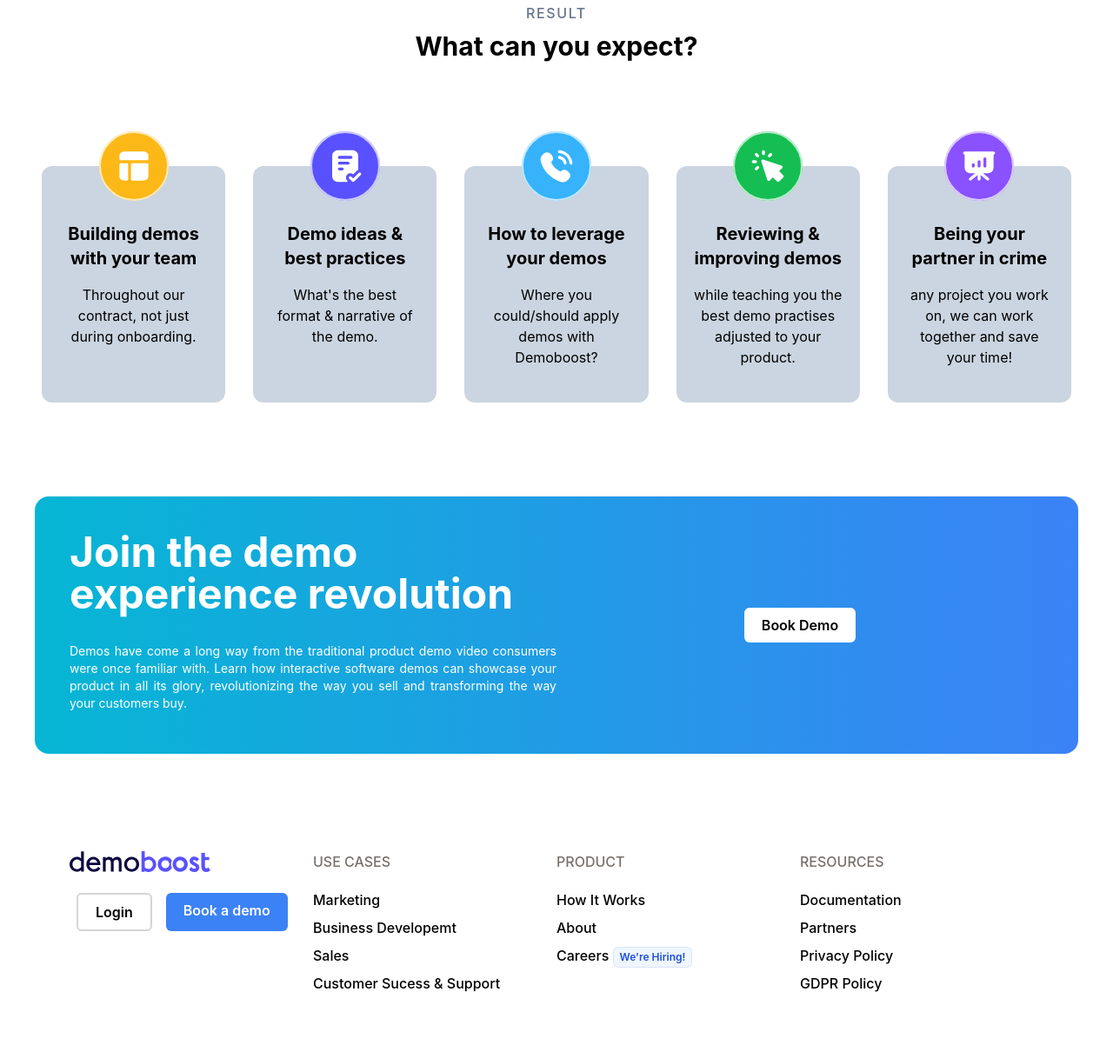
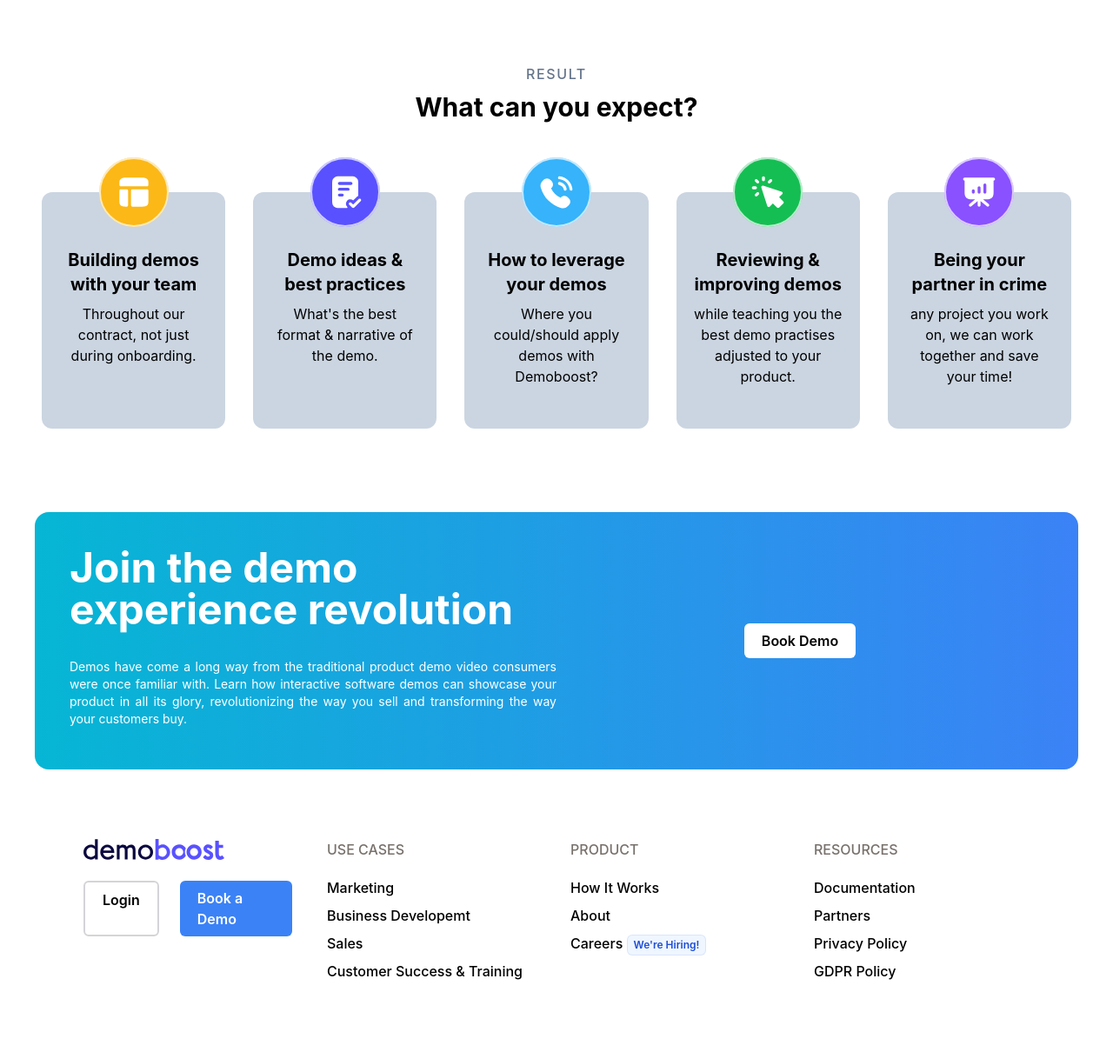
Before and after one commit to Dines-A/ROAS-Digital, a website: page index.html in a window 1280 px wide. Shown: the part 656-1866 px from the top of the page at 87% size. Drawn offline with nearby package versions, Linux system fonts and the light colour scheme.

Commit message:
home bg and join bg yet to change

```diff
--- a/index.html
+++ b/index.html
@@ -5,22 +5,24 @@
     <meta charset="UTF-8">
     <meta name="viewport" content="width=device-width, initial-scale=1.0">
     <title>Demoboost</title>
-    <link rel="preconnect" href="https://fonts.googleapis.com">
-    <link rel="preconnect" href="https://fonts.gstatic.com" crossorigin>
     <script src="https://cdn.tailwindcss.com"></script>
     <link rel="icon" type="image/x-icon" href="./Source/title.svg">
     <link rel="stylesheet" href="./index.css">
 </head>
 
 <body>
+
     <div class="main">
 
-        <section class="home font-normal">
-            <div class="bg-blue-950 py-3">
+        <section class="home">
+
+            <div class="bg-blue-950 py-4">
                 <img class="ml-5 lg:ml-8 w-56 h-5" src="./Source/logo.svg" alt="Company logo image">
             </div>
-            <div class="bg-neutral-300 border rounded-bl-2xl rounded-br-3xl">
-                <div class="block lg:flex py-5 lg:py-6 lg:mx-20 ">
+
+            <div class="bg-neutral-300 rounded-bl-2xl rounded-br-3xl">
+                <div class="lg:flex py-5 lg:py-6 lg:mx-20 ">
+
                     <div class="w-full px-4 lg:w-1/2 my-auto">
                         <p class="text-stone-500 font-medium ">
                             OUR CUSTOMER SUCCESS
@@ -31,7 +33,7 @@
                         <p class="text-4xl lg:text-5xl font-bold py-1">
                             Instant Time to Value
                         </p>
-                        <p class="py-4 text-justify	">
+                        <p class="py-4 text-justify">
                             Unleash the power of an automated demo library with a minimal effort: Demoboost supports you
                             with all the hard work, allowing you to quickly capitalize on automated demo platform and
                             increase your long-term value.
@@ -48,105 +50,124 @@
                             <li class="py-1">We share the best practice, playbooks &
                                 ideas.</li>
                         </ul>
-                        <div class="w-full lg:w-fit text-center font-medium text-white bg-sky-500	rounded-md px-4 py-2 my-4 cursor-pointer
+
+                        <div class="w-full lg:w-fit text-center font-medium text-white bg-blue-500	rounded-md px-4 py-2 my-4 cursor-pointer
                             hover:opacity-90">
                             Book demo
                         </div>
 
                     </div>
+
                     <div class="w-full lg:w-1/2">
                         <img class="mx-auto" src="./Source/bgimg.svg" alt="background image.">
                     </div>
+
                 </div>
             </div>
+
         </section>
 
 
+        <section class="result my-16">
 
-        <section class="result">
-            <div class="title text-center py-10">
+            <div class="text-center py-10">
                 <p class="text-slate-500 font-medium tracking-widest"> RESULT </p>
                 <p class="text-3xl font-bold py-2">
                     What can you <span class="block lg:inline-block">expect?</span> </p>
             </div>
 
-            <div class="block md:flex py-5 my-5 px-4 lg:px-8">
+            <div class="lg:flex px-4 lg:px-8">
+
                 <div class="relative   bg-slate-300  rounded-xl pt-14 pb-8 lg:my-8 my-16  lg:mx-4  lg:w-1/2 px-5">
                     <div class="absolute -top-10 left-1/2 transform -translate-x-1/2">
                         <img src="./Source/card1.svg" alt="">
                     </div>
-                    <p class="text-xl font-bold py-2 text-center">
+                    <div class="py-2 text-center">
+                        <p class="text-xl font-bold">
                             Building demos with your team
                         </p>
-                    <p class="font-normal text-grey-400 py-2  text-center">
+                        <p class="text-grey-400 py-2">
                             Throughout our contract, not just during onboarding.
                         </p>
+                    </div>
                 </div>
 
                 <div class="relative   bg-slate-300  rounded-xl pt-14 pb-8 lg:my-8 my-16  lg:mx-4  lg:w-1/2 px-5">
                     <div class="absolute -top-10 left-1/2 transform -translate-x-1/2">
                         <img src="./Source/card2.svg" alt="">
                     </div>
-                    <p class="text-xl font-bold py-2 text-center">
+                    <div class="py-2 text-center">
+                        <p class="text-xl font-bold">
                             Demo ideas &amp; best practices
                         </p>
-                    <p class="font-normal text-grey-400 py-2  text-center">
+                        <p class="text-grey-400 py-2 mb-4">
                             What's the best format &amp; narrative of the demo.
+
                         </p>
+                    </div>
                 </div>
 
                 <div class="relative   bg-slate-300  rounded-xl pt-14 pb-8 lg:my-8 my-16  lg:mx-4  lg:w-1/2 px-5">
                     <div class="absolute -top-10 left-1/2 transform -translate-x-1/2">
                         <img src="./Source/card3.svg" alt="">
                     </div>
-                    <p class="text-xl font-bold py-2 text-center">
+                    <div class="py-2 text-center">
+                        <p class="text-xl font-bold">
                             How to leverage your demos
                         </p>
-                    <p class="font-normal text-grey-400 py-2  text-center">
+                        <p class="text-grey-400 py-2">
                             Where you could/should
                             apply demos with
                             Demoboost?
                         </p>
+                    </div>
                 </div>
 
                 <div class="relative   bg-slate-300  rounded-xl pt-14 pb-8 lg:my-8 my-16  lg:mx-4  lg:w-1/2 px-5">
                     <div class="absolute -top-10 left-1/2 transform -translate-x-1/2">
                         <img src="./Source/card4.svg" alt="">
                     </div>
-                    <p class="text-xl font-bold py-2 text-center">
+                    <div class="py-2 text-center">
+                        <p class="text-xl font-bold">
                             Reviewing &amp;
                             improving demos
                         </p>
-                    <p class="font-normal text-grey-400 py-2  text-center">
+                        <p class="text-grey-400 py-2">
                             while teaching you the
                             best demo practises
                             adjusted to your
                             product.
                         </p>
                     </div>
+                </div>
 
                 <div class="relative   bg-slate-300  rounded-xl pt-14 pb-8 lg:my-8 my-16  lg:mx-4  lg:w-1/2 px-5">
                     <div class="absolute -top-10 left-1/2 transform -translate-x-1/2">
                         <img src="./Source/card5.svg" alt="">
                     </div>
-                    <p class="text-xl font-bold py-2 text-center">
+                    <div class="py-2 text-center">
+                        <p class="text-xl font-bold">
                             Being your partner
                             in crime
                         </p>
-                    <p class="font-normal text-grey-400 py-2  text-center">
+                        <p class="text-grey-400 py-2">
                             any project you work on,
                             we can work together
                             and save your time!
                         </p>
                     </div>
+                </div>
 
             </div>
+
         </section>
 
 
-        <section>
+        <section class="join my-16">
+
             <div
-                class="block lg:flex py-10 my-14 lg:mx-10  px-8 lg:px-10 bg-gradient-to-r from-cyan-500 to-blue-500 lg:rounded-2xl">
+                class="lg:flex py-10 my-4 lg:mx-10  px-8 lg:px-10 bg-gradient-to-r from-cyan-500 to-blue-500 lg:rounded-2xl">
+
                 <div class="w-fit lg:w-1/2">
                     <p class="text-5xl font-bold text-white">
                         Join the demo experience revolution
@@ -159,65 +180,76 @@
                         revolutionizing the way you sell and transforming the way your customers buy.
                     </p>
                 </div>
+
                 <div class="w-full text-center lg:w-1/2 my-auto">
                     <div
                         class="bg-white px-5 py-2 rounded-md  mx-auto font-semibold hover:opacity-90 my-5 lg:w-fit cursor-pointer	">
                         Book Demo
                     </div>
                 </div>
+
             </div>
+
         </section>
 
 
-        <section class="footer">
-            <div class="block lg:flex lg:flex-wrap py-10 my-8 lg:mx-10  px-8 lg:px-10 ">
+        <section class="footer my-16">
 
-                <div class="lg:w-1/4">
+            <div class="lg:mx-10  px-2 lg:px-10 grid grid-cols-2 lg:grid-cols-4">
+
+                <div class="col-span-2 lg:col-span-1 bg-white px-4">
                     <img class="py-4" src="./Source/footerlogo.svg" alt="footer company logo">
-                    <div class="button flex  justify-start">
+
+                    <div class="flex  pb-5">
                         <div
-                            class="border-2 border-zinc-300  text-center py-2 rounded-md font-semibold my-2 mx-2 px-5   cursor-pointer hover:opacity-70	">
+                            class="border-2 border-zinc-300 py-2 rounded-md font-semibold my-2 me-4 px-5   cursor-pointer hover:opacity-70">
                             Login
                         </div>
                         <div
-                            class="bg-blue-500  text-center py-2 rounded-md font-semibold my-2 mx-2 px-5   cursor-pointer text-white hover:opacity-90	">
-                            Book a demo
-                        </div>
+                            class="bg-blue-500   py-2 rounded-md font-semibold my-2 mx-2 px-5   cursor-pointer text-white hover:opacity-90">
+                            Book a Demo
                         </div>
                     </div>
 
-                <div class="lg:w-1/4">
-                    <p class="font-medium uppercase text-stone-500 py-4">
+                </div>
+
+                <div class="col-span-2 lg:col-span-1 bg-white px-4 font-medium">
+
+                    <p class="uppercase text-stone-500 py-4">
                         Use cases
                     </p>
-                    <ul class="pb-5">
-                        <li class="py-1 capitalize font-medium">
+                    <ul class="pb-5  capitalize text-nowrap">
+                        <li class="py-1">
                             marketing
                         </li>
-                        <li class="py-1 capitalize font-medium">
+                        <li class="py-1">
                             Business developemt
                         </li>
-                        <li class="py-1 capitalize font-medium">
+                        <li class="py-1">
                             sales
                         </li>
-                        <li class="py-1 capitalize font-medium">
-                            customer sucess &amp; support
+                        <li class="py-1">
+                            Customer Success &amp; Training
                         </li>
                     </ul>
+
                 </div>
 
-                <div class="lg:w-1/4">
-                    <p class="font-medium uppercase text-stone-500 py-4">
+
+
+                <div class="md:col-span-2 lg:col-span-1 bg-white px-4 font-medium">
+
+                    <p class="uppercase text-stone-500 py-4">
                         product
                     </p>
-                    <ul class="pb-5">
-                        <li class="py-1 capitalize font-medium text-nowrap">
+                    <ul class="pb-5 capitalize text-nowrap">
+                        <li class="py-1">
                             how it works
                         </li>
-                        <li class="py-1 capitalize font-medium">
+                        <li class="py-1">
                             about
                         </li>
-                        <li class="py-1 capitalize font-medium text-nowrap">
+                        <li class="py-1">
                             careers
                             <p
                                 class="inline-flex items-center rounded-md bg-blue-50 px-2 py-1 text-xs font-semibold text-blue-700 ring-1 ring-inset ring-blue-700/10">
@@ -225,29 +257,35 @@
                                 hiring!</p>
                         </li>
                     </ul>
+
                 </div>
 
-                <div class="lg:w-1/4">
-                    <p class="font-medium uppercase text-stone-500 py-4">
+                <div class="md:col-span-2 lg:col-span-1 bg-white px-4 font-medium">
+
+                    <p class="uppercase text-stone-500 py-3 lg:py-4">
                         resources
                     </p>
-                    <ul class="pb-5">
-                        <li class="py-1 capitalize font-medium">
+                    <ul class="pb-5 capitalize text-nowrap">
+                        <li class="py-1 ">
                             Documentation
                         </li>
-                        <li class="py-1 capitalize font-medium">
+                        <li class="py-1">
                             Partners
                         </li>
-                        <li class="py-1 capitalize font-medium">
+                        <li class="py-1">
                             Privacy Policy
                         </li>
-                        <li class="py-1 capitalize font-medium">
+                        <li class="py-1">
                             GDPR Policy
                         </li>
                     </ul>
+
                 </div>
 
             </div>
+
+
+
         </section>
 
     </div>
```
Also changed, not shown: example.html (+85 -36 lines). Lines whose indentation alone changed are shown as unchanged.
